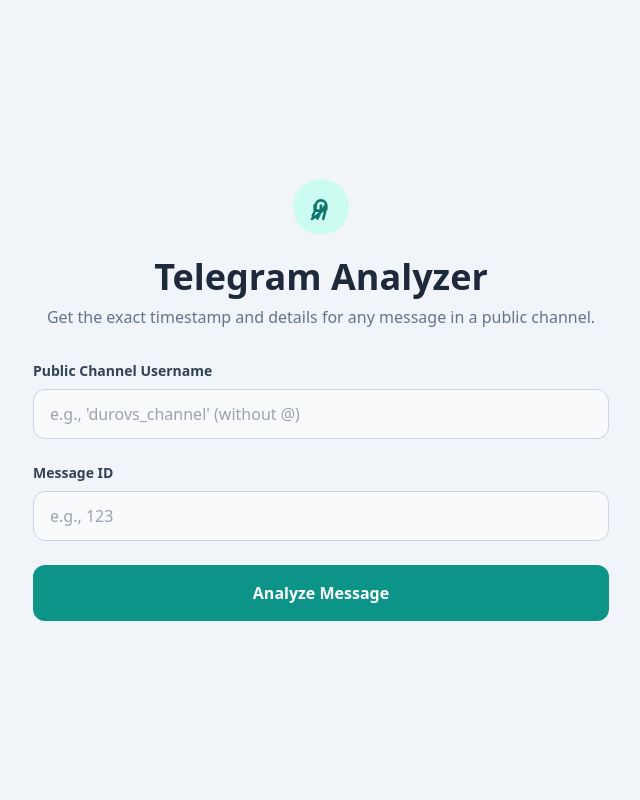
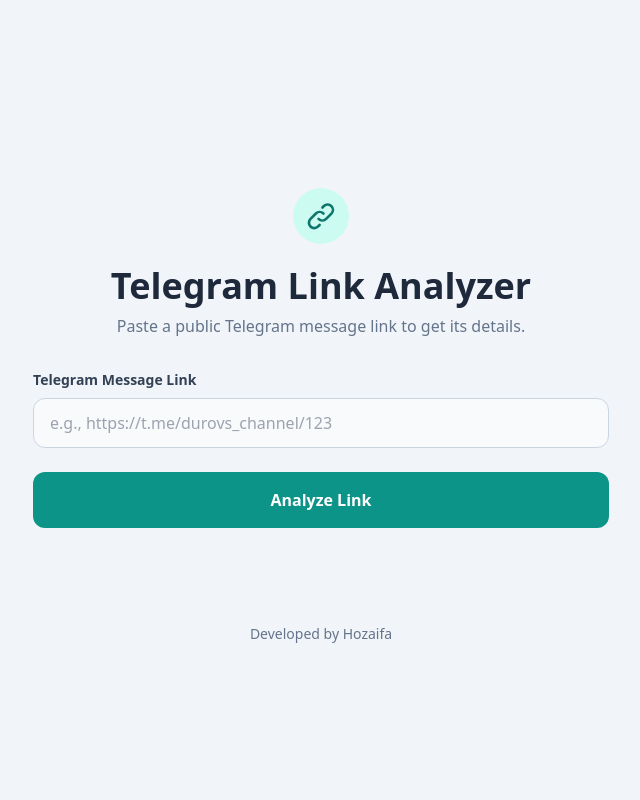
Before and after one commit to hozaifa4/telegram_time_stamp, a Flask app: page / in a window 1280 px wide. Shown: the whole page, without its empty margins (319-959 px from the left). Run offline with Flask 3, Linux system fonts and the light colour scheme; some libraries are stand-ins or nearby versions.

Commit message:
Updated UI to new modern design

```diff
--- a/app.py
+++ b/app.py
@@ -1,27 +1,32 @@
+# app.py
+
 import asyncio
 from flask import Flask, render_template, request
-from telegram_analyzer import get_message_details
+# telegram_analyzer.py থেকে নতুন ফাংশনটি ইম্পোর্ট করা হচ্ছে
+from telegram_analyzer import get_details_from_link
 
 app = Flask(__name__)
 
 @app.route('/')
 def index():
-    """ Renders the main input page. """
+    """ মূল ইনপুট পেজটি দেখানোর জন্য। """
     return render_template('index.html')
 
 @app.route('/get_details', methods=['POST'])
 async def process_form():
-    """ Handles the form submission to get message details. """
-    username = request.form.get('public_username')
-    message_id = request.form.get('message_id')
+    """ ফর্ম থেকে লিঙ্ক নিয়ে ফলাফল দেখানোর জন্য। """
+    # ফর্ম থেকে এখন 'telegram_link' নেওয়া হচ্ছে
+    link = request.form.get('telegram_link')
 
-    result = await get_message_details(username, message_id)
+    # লিঙ্ক থেকে তথ্য আনার জন্য নতুন ফাংশনটি কল করা হচ্ছে
+    result = await get_details_from_link(link)
 
+    # ফলাফল ডিকশনারি হলে result.html, নাহলে error.html দেখানো হচ্ছে
     if isinstance(result, dict):
         return render_template('result.html', details=result)
     else:
         return render_template('error.html', error_message=result)
 
 if __name__ == '__main__':
-    # Remember to install Flask with async support: pip install "Flask[async]"
+    # Flask-কে async সমর্থন সহ ইনস্টল করতে হবে: pip install "Flask[async]"
     app.run(debug=True)
--- a/templates/index.html
+++ b/templates/index.html
@@ -4,39 +4,39 @@
 <head>
     <meta charset="UTF-8">
     <meta name="viewport" content="width=device-width, initial-scale=1.0">
-    <title>Telegram Analyzer</title>
+    <title>Telegram Link Analyzer</title>
     <script src="https://cdn.tailwindcss.com"></script>
     <link rel="preconnect" href="https://fonts.googleapis.com">
     <link rel="preconnect" href="https://fonts.gstatic.com" crossorigin>
     <link href="https://fonts.googleapis.com/css2?family=Inter:wght@400;500;600;700&display=swap" rel="stylesheet">
     <link rel="stylesheet" href="{{ url_for('static', filename='style.css') }}">
 </head>
-<body class="bg-slate-100 flex items-center justify-center min-h-screen p-4">
+<body class="bg-slate-100 flex flex-col items-center justify-center min-h-screen p-4">
 
     <main class="w-full max-w-2xl">
         <section class="card p-8 md:p-12">
             <div class="text-center mb-8">
                 <div class="inline-block bg-teal-100 text-teal-700 p-3 rounded-full mb-4">
                     <svg xmlns="http://www.w3.org/2000/svg" class="h-8 w-8" fill="none" viewBox="0 0 24 24" stroke="currentColor" stroke-width="2">
-                        <path stroke-linecap="round" stroke-linejoin="round" d="M12 11c0 3.517-1.009 6.789-2.753 9.571m-3.44-2.04l.054-.09A13.916 13.916 0 008 11a4 4 0 118 0c0 1.017-.07 2.019-.203 3m-2.118 6.844A21.88 21.88 0 0015.171 11a4 4 0 11-8 0c0 1.017.07 2.019.203 3m-2.118 6.844A21.88 21.88 0 0015.171 11a4 4 0 11-8 0" />
+                        <path stroke-linecap="round" stroke-linejoin="round" d="M13.828 10.172a4 4 0 00-5.656 0l-4 4a4 4 0 105.656 5.656l1.102-1.101m-.758-4.536a4 4 0 005.656 0l4-4a4 4 0 00-5.656-5.656l-1.1 1.1" />
                     </svg>
                 </div>
-                <h1 class="text-3xl md:text-4xl font-bold text-slate-800">Telegram Analyzer</h1>
-                <p class="text-slate-500 mt-2">Get the exact timestamp and details for any message in a public channel.</p>
+                <h1 class="text-3xl md:text-4xl font-bold text-slate-800">Telegram Link Analyzer</h1>
+                <p class="text-slate-500 mt-2">Paste a public Telegram message link to get its details.</p>
             </div>
             <form action="/get_details" method="post" class="space-y-6">
                 <div>
-                    <label for="public_username" class="block text-sm font-semibold text-slate-700 mb-2 text-left">Public Channel Username</label>
-                    <input type="text" id="public_username" name="public_username" class="w-full px-4 py-3 bg-slate-50 border border-slate-300 rounded-xl focus:outline-none focus:ring-2 focus:ring-teal-500 transition duration-300" placeholder="e.g., 'durovs_channel' (without @)" required>
+                    <label for="telegram_link" class="block text-sm font-semibold text-slate-700 mb-2 text-left">Telegram Message Link</label>
+                    <input type="text" id="telegram_link" name="telegram_link" class="w-full px-4 py-3 bg-slate-50 border border-slate-300 rounded-xl focus:outline-none focus:ring-2 focus:ring-teal-500 transition duration-300" placeholder="e.g., https://t.me/durovs_channel/123" required>
                 </div>
-                <div>
-                    <label for="message_id" class="block text-sm font-semibold text-slate-700 mb-2 text-left">Message ID</label>
-                    <input type="number" id="message_id" name="message_id" class="w-full px-4 py-3 bg-slate-50 border border-slate-300 rounded-xl focus:outline-none focus:ring-2 focus:ring-teal-500 transition duration-300" placeholder="e.g., 123" required>
-                </div>
-                <button type="submit" class="w-full bg-teal-600 text-white font-bold py-4 rounded-xl hover:bg-teal-700 transition-all transform hover:scale-105 focus:outline-none focus:ring-2 focus:ring-offset-2 focus:ring-teal-500">Analyze Message</button>
+                <button type="submit" class="w-full bg-teal-600 text-white font-bold py-4 rounded-xl hover:bg-teal-700 transition-all transform hover:scale-105 focus:outline-none focus:ring-2 focus:ring-offset-2 focus:ring-teal-500">Analyze Link</button>
             </form>
         </section>
     </main>
 
+    <footer class="text-center p-4 mt-8">
+        <p class="text-sm text-slate-500">Developed by Hozaifa</p>
+    </footer>
+
 </body>
 </html>
--- a/templates/result.html
+++ b/templates/result.html
@@ -11,7 +11,7 @@
     <link href="https://fonts.googleapis.com/css2?family=Inter:wght@400;500;600;700&display=swap" rel="stylesheet">
     <link rel="stylesheet" href="{{ url_for('static', filename='style.css') }}">
 </head>
-<body class="bg-slate-100 flex items-center justify-center min-h-screen p-4">
+<body class="bg-slate-100 flex flex-col items-center justify-center min-h-screen p-4">
     <main class="w-full max-w-2xl">
         <section class="card p-8 md:p-12">
             <h2 class="text-2xl md:text-3xl font-bold text-slate-800 text-center mb-8">Analysis Complete</h2>
@@ -56,6 +56,10 @@
         </section>
     </main>
 
+    <footer class="text-center p-4 mt-8">
+        <p class="text-sm text-slate-500">Developed by Hozaifa</p>
+    </footer>
+
     <script>
         // Clipboard copy function
         function copyToClipboard(elementId) {
```
Also changed, not shown: telegram_analyzer.py (+47 -18 lines).
